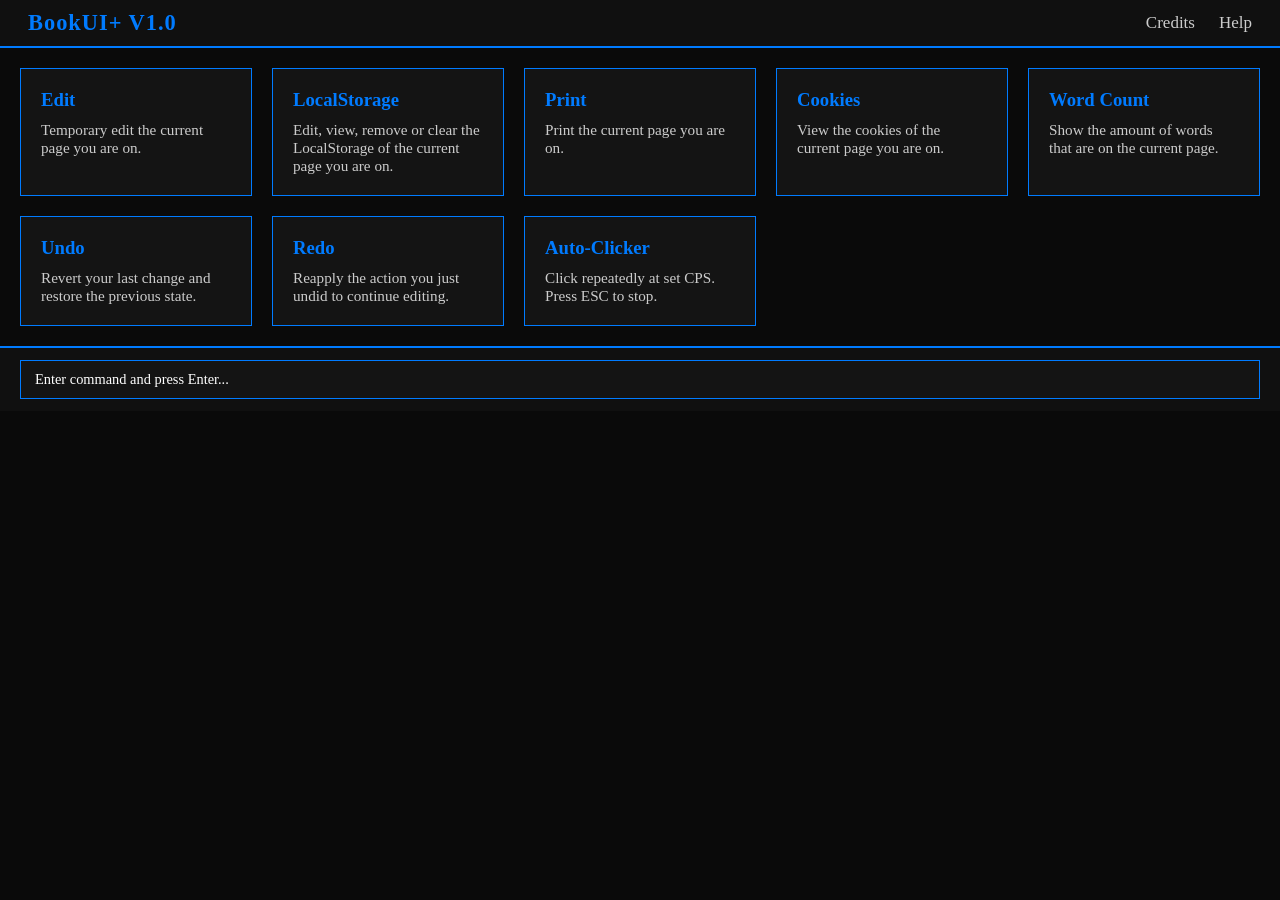
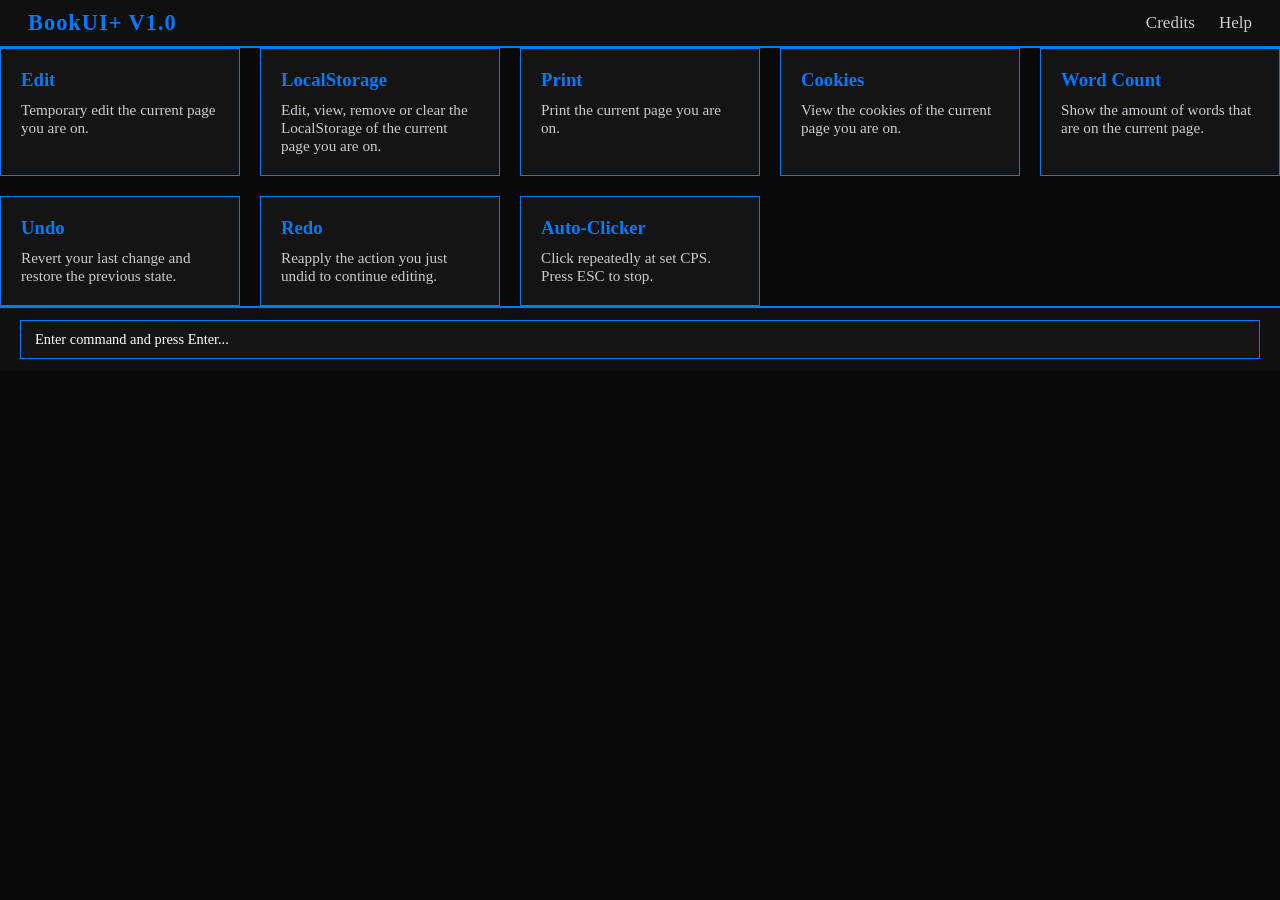

Remove side navigation and item styles

--- a/style.css
+++ b/style.css
@@ -328,68 +328,11 @@ body.theme-c00lgui {
 
 
 
-
-
-
-.sideNavX9 {
-    position: relative !important;
-    top: unset !important;
-    left: unset !important;
-    width: 52px !important;
-    height: auto !important;
-    flex-shrink: 0;
-    background: #121212;
-    border: 1px solid var(--primary-color);
-    border-radius: 20px;
-    display: flex;
-    flex-direction: column;
-    gap: 6px;
-    padding: 8px;
-    overflow: hidden;
-    transition: width .28s cubic-bezier(.4,0,.2,1);
-    z-index: 1000;
-    margin: 8px;
-}
-
 .sideNavX9:hover {
     width: 240px;
     background: #121212 !important;
 }
 
-.sideItemX9 {
-    display: flex;
-    align-items: center;
-    gap: 16px;
-
-    min-height: 52px;
-
-    padding: 0 14px;
-
-    color: var(--muted-text);
-    text-decoration: none;
-
-    border-radius: 14px;
-
-    transition: .25s ease;
-}
-
-.sideItemX9:hover {
-   /* background: rgba(255,255,255,.05); */
-    color: var(--primary-color);
-
-    transform: translateX(4px);
-}
-
-.sideItemX9 .material-symbols-rounded {
-    font-size: 26px;
-    flex-shrink: 0;
-
-    transition: .25s ease;
-}
-
-.sideItemX9:hover .material-symbols-rounded {
-    transform: scale(1.12);
-}
 
 .sideTextX9 {
     font-family: 'Nunito';
@@ -458,13 +401,7 @@ body.theme-c00lgui {
     height:60%;
 }
 
-.bodyY2 {
-    flex: 1;
-    overflow-y: auto;
-    padding: 20px;
-    box-sizing: border-box;
-    min-width: 0;
-}
+
 
 .bodyY2 {
     position: relative;
